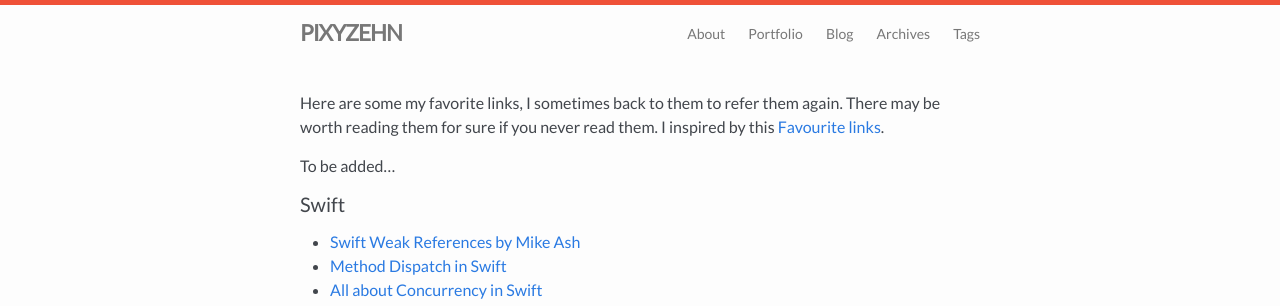
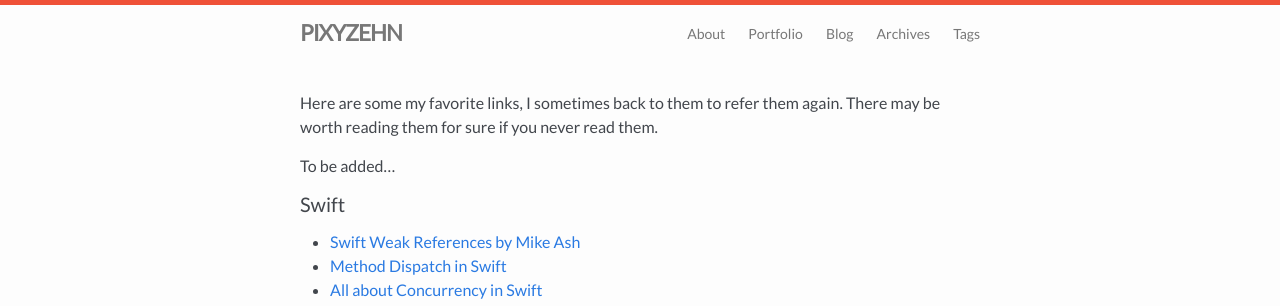
Before and after one commit to pixyzehn/pixyzehn.com, a Jekyll site: the page built from pages/links.md, in a window 1280 px wide. Shown: the top 306 px of the page. Built offline with Jekyll 4.4.1, drawn with Linux system fonts in a browser that asks for light colours.

Commit message:
Update links.md

```diff
--- a/pages/links.md
+++ b/pages/links.md
@@ -4,7 +4,7 @@ title: Links
 permalink: /links/
 ---
 
-Here are some my favorite links, I sometimes back to them to refer them again. There may be worth reading them for sure if you never read them. I inspired by this [Favourite links](http://szulctomasz.com/favourite-links.html).
+Here are some my favorite links, I sometimes back to them to refer them again. There may be worth reading them for sure if you never read them.
 
 To be added...
 
```
